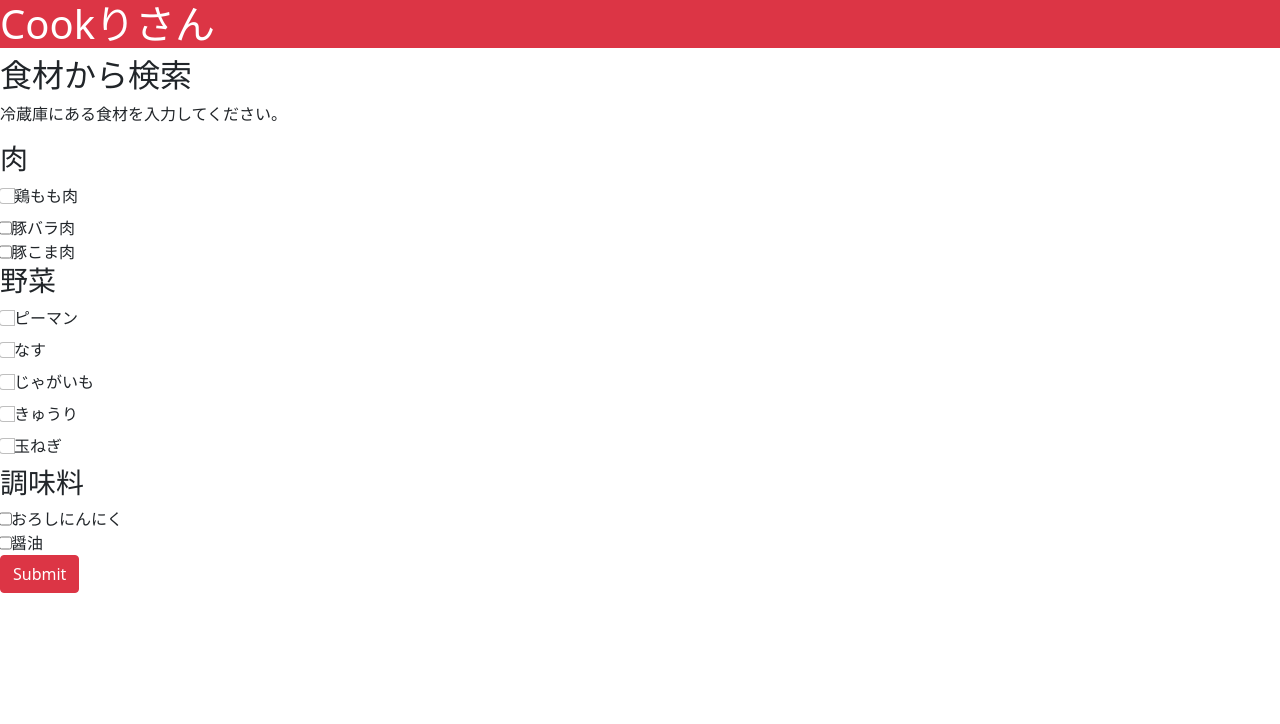
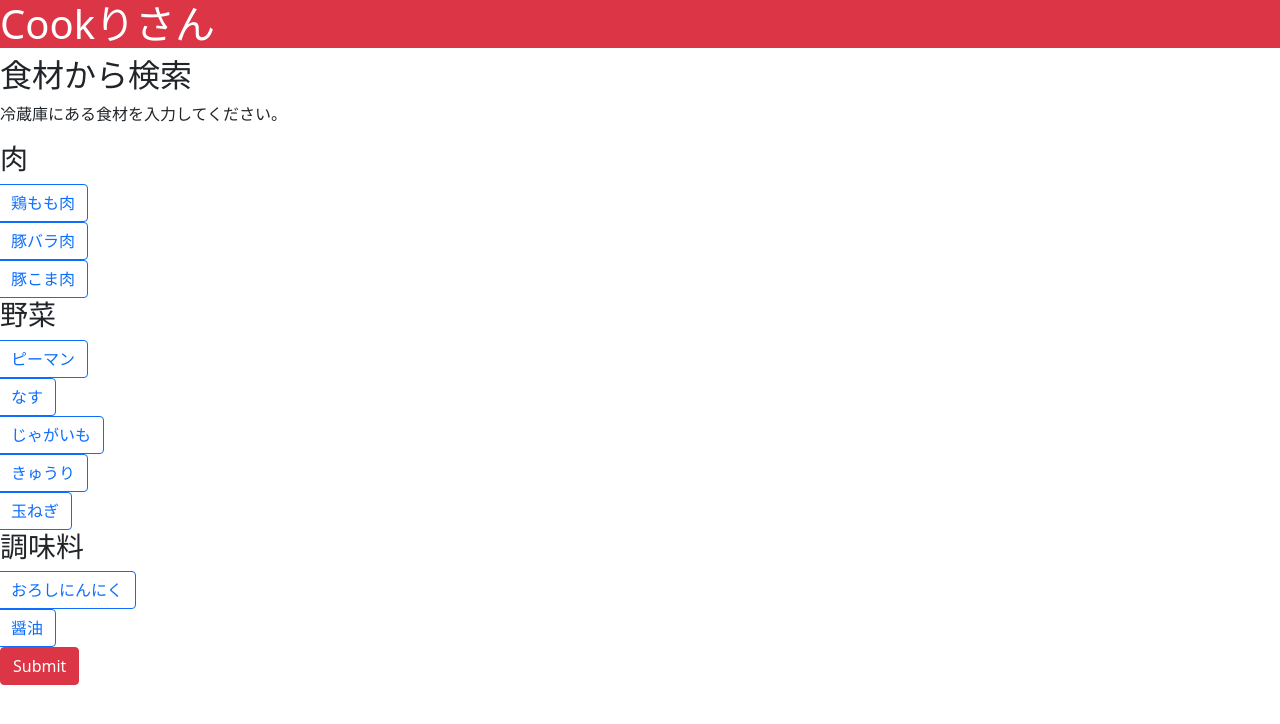
Before and after one commit to enpitut2022/cookri-san, a FastAPI app: page / in a window 1280 px wide. Shown: the top 724 px of the page. Run offline with FastAPI, Linux system fonts and the light colour scheme.

Commit message:
ボタンサイズの変更

```diff
--- a/templates/main.html
+++ b/templates/main.html
@@ -14,52 +14,52 @@
             <div class="input-group">
                 <h3>肉</h3>
                 <div class="input-group">
-                    <input type="checkbox"name="ing" class="form-check-input" id="鶏もも肉" value="鶏もも肉" />
-                    <label for="鶏もも肉" class="form-label">鶏もも肉</label>
+                    <input type="checkbox"name="ing" class="btn-check" id="鶏もも肉" value="鶏もも肉" autocomplete="off"/>
+                    <label for="鶏もも肉" class="btn btn-outline-primary">鶏もも肉</label>
                 </div>
                 <div class="input-group">
-                    <input type="checkbox" name="ing" id="豚バラ肉" value="豚バラ肉" />
-                    <label for="豚バラ肉">豚バラ肉</label>
+                    <input type="checkbox" name="ing" class="btn-check" id="豚バラ肉" value="豚バラ肉" autocomplete="off"/>
+                    <label for="豚バラ肉"  class="btn btn-outline-primary">豚バラ肉</label>
                 </div>
                 <div class="input-group">
-                    <input type="checkbox"name="ing" id="豚こま肉" value="豚こま肉" />
-                    <label for="豚こま肉">豚こま肉</label>
+                    <input type="checkbox"name="ing" class="btn-check" id="豚こま肉" value="豚こま肉" autocomplete="off"/>
+                    <label for="豚こま肉" class="btn btn-outline-primary">豚こま肉</label>
                 </div>
             </div>
 
         <div class="input-group">
             <h3>野菜</h3>
             <div class="input-group">
-                <input type="checkbox"name="ing" class="form-check-input" id="ピーマン" value="ピーマン" />
-                <label for="ピーマン" class="form-label">ピーマン</label>
+                <input type="checkbox"name="ing" class="btn-check" id="ピーマン" value="ピーマン" autocomplete="off"/>
+                <label for="ピーマン" class="btn btn-outline-primary">ピーマン</label>
             </div>
             <div class="input-group">
-                <input type="checkbox"name="ing" class="form-check-input" id="なす" value="なす" />
-                <label for="なす" class="form-label">なす</label>
+                <input type="checkbox"name="ing" class="btn-check" id="なす" value="なす" autocomplete="off"/>
+                <label for="なす" class="btn btn-outline-primary">なす</label>
             </div>
             <div class="input-group">
-                <input type="checkbox"name="ing" class="form-check-input" id="じゃがいも" value="じゃがいも" />
-                <label for="じゃがいも" class="form-label">じゃがいも</label>
+                <input type="checkbox"name="ing" class="btn-check" id="じゃがいも" value="じゃがいも"  autocomplete="off"/>
+                <label for="じゃがいも" class="btn btn-outline-primary">じゃがいも</label>
             </div>
             <div class="input-group">
-                <input type="checkbox"name="ing" class="form-check-input" id="きゅうり" value="きゅうり" />
-                <label for="きゅうり" class="form-label">きゅうり</label>
+                <input type="checkbox"name="ing" class="btn-check" id="きゅうり" value="きゅうり" autocomplete="off" />
+                <label for="きゅうり" class="btn btn-outline-primary">きゅうり</label>
             </div>
             <div class="input-group">
-                <input type="checkbox"name="ing" class="form-check-input" id="玉ねぎ" value="玉ねぎ" />
-                <label for="玉ねぎ" class="form-label">玉ねぎ</label>
+                <input type="checkbox"name="ing" class="btn-check" id="玉ねぎ" value="玉ねぎ" autocomplete="off" />
+                <label for="玉ねぎ" class="btn btn-outline-primary">玉ねぎ</label>
             </div>
         </div>
 
         <div class="input-group">
             <h3>調味料</h3>
             <div class="input-group">
-                <input type="checkbox" name="ing" id="おろしにんにく" value="おろしにんにく">
-                <label for="おろしにんにく">おろしにんにく</label>
+                <input type="checkbox" name="ing" class="btn-check" id="おろしにんにく" value="おろしにんにく" autocomplete="off">
+                <label for="おろしにんにく" class="btn btn-outline-primary">おろしにんにく</label>
             </div>
             <div class="input-group">
-                <input type="checkbox" name="ing" id="醤油" value="醤油">
-                <label for="醤油">醤油</label>
+                <input type="checkbox" name="ing"  class="btn-check"id="醤油" value="醤油" autocomplete="off">
+                <label for="醤油" class="btn btn-outline-primary">醤油</label>
             </div>
         </div>
 
```
